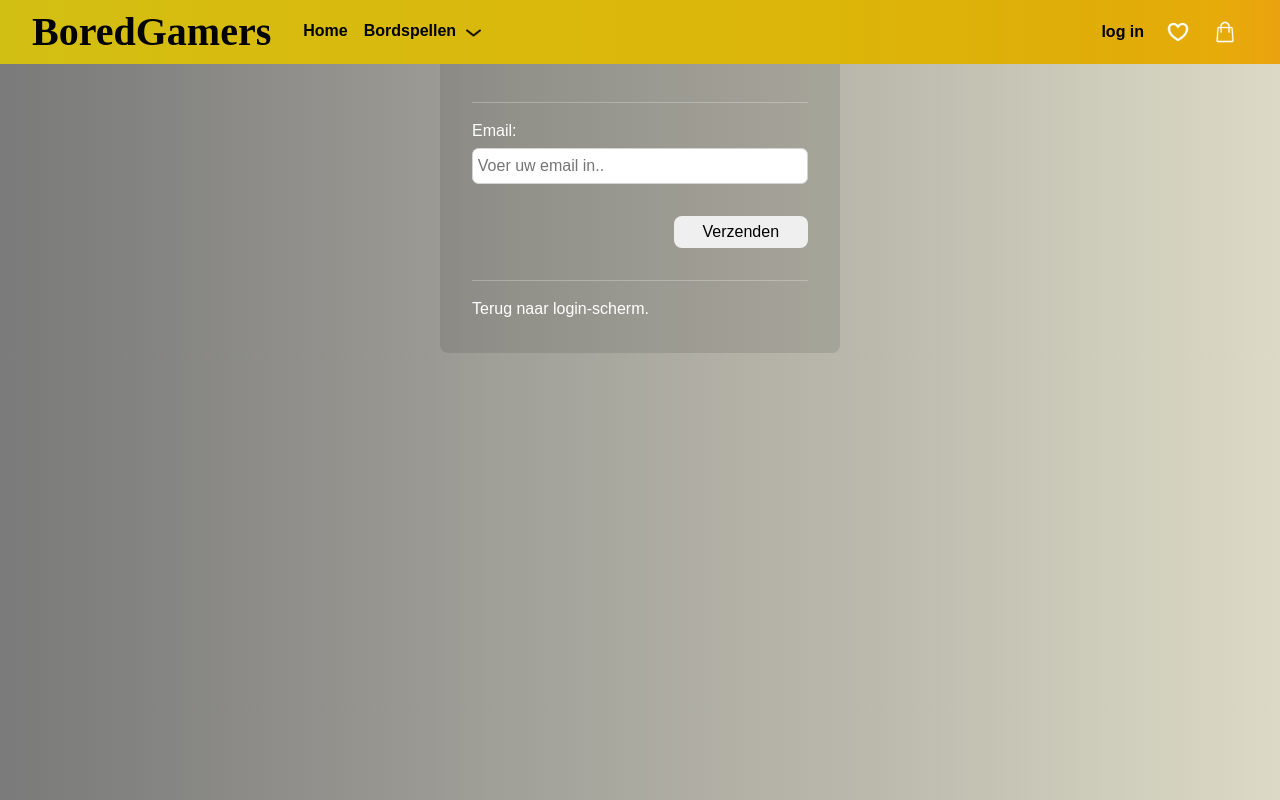
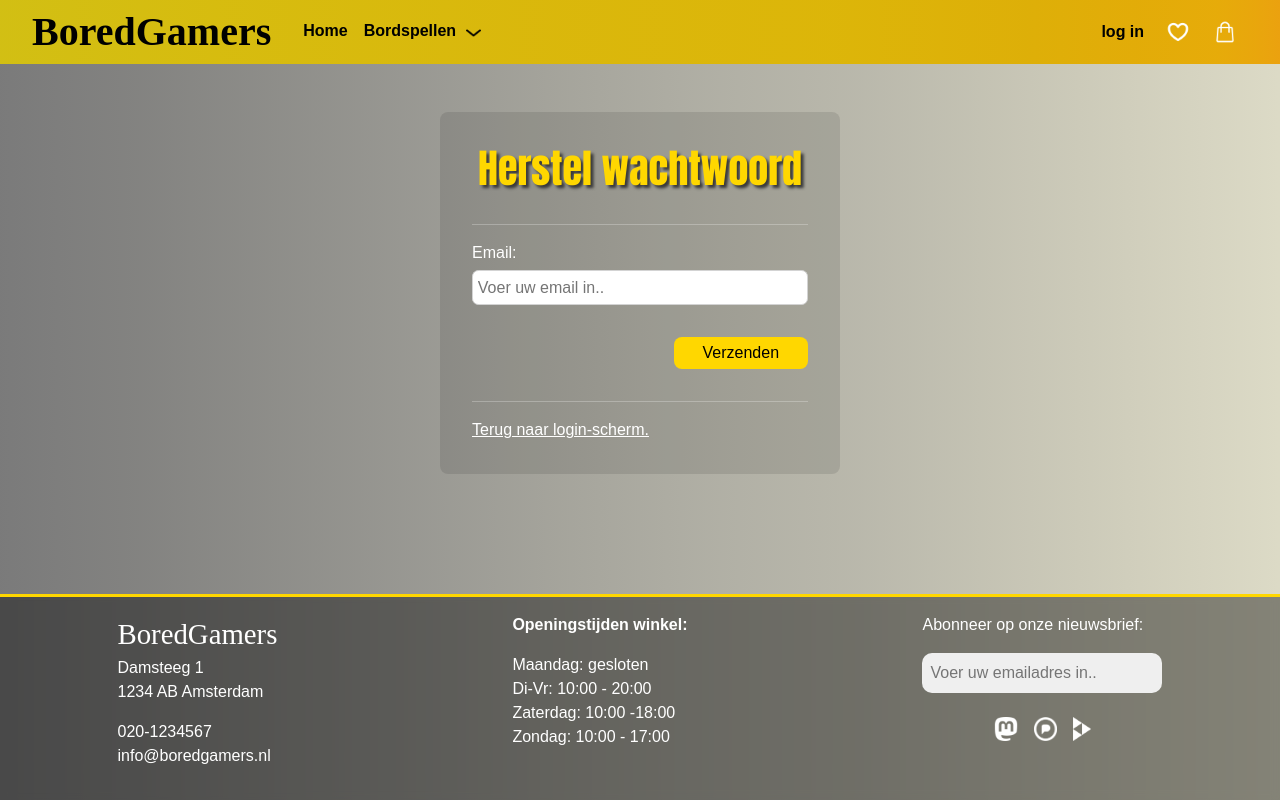
Before and after one commit to lextirajoh/webshop-frontend, a React (Vite) app: page /account/reset in a window 1280 px wide. Built offline with nearby package versions, Linux system fonts and the light colour scheme; no server answers.

Commit message:
Adjust account pages to new color scheme

```diff
--- a/src/pages/Home.jsx
+++ b/src/pages/Home.jsx
@@ -46,7 +46,7 @@ export default function Home() {
         </MiddleSection>
         <hr />
         <MiddleSection>
-          <MiddleTitle>ONZE AANRADERS</MiddleTitle>
+          <MiddleTitle>BESTSELLERS</MiddleTitle>
           <ProductContainer>
             {isLoading ? (
               <p>Loading...</p>
@@ -112,7 +112,7 @@ const HeroTitle = styled.div`
     font-size: 8vw;
     color: gold;
     font-weight: 900;
-    text-shadow: 3px 3px #393939;
+    text-shadow: 3px 3px 3px #393939;
     font-style: italic;
   }
 
@@ -123,7 +123,7 @@ const HeroTitle = styled.div`
     font-size: 6vw;
     font-weight: 900;
     font-style: italic;
-    text-shadow: 2px 2px #393939;
+    text-shadow: 2px 2px 2px #393939;
 
     a {
       color: white;
--- a/src/pages/account/Account.jsx
+++ b/src/pages/account/Account.jsx
@@ -35,36 +35,37 @@ export default function Account() {
 }
 
 const Container = styled.div`
-    display: flex;
+  display: flex;
   flex-direction: column;
   min-height: 100vh;
   width: 100%;
-`
+`;
 
 const Main = styled.main`
   display: flex;
   flex-direction: column;
-  width: 50%;
+  width: 90%;
   margin: 7rem auto 4rem auto;
+  border-radius: 0.5rem;
+  background-color: rgba(0, 0, 0, 0.1);
+  padding: 2rem;
 
-  border-radius: 0.5rem;
-  background-color: rgba(255, 255, 255, 0.2);
-  padding: 2rem;
+  @media (min-width: 30rem) {
+    width: 25rem;
+  }
 
   button {
     width: 10rem;
     height: 2rem;
     margin: 1rem 0 1rem auto;
-
-    background-color: white;
+    background-color: gold;
     border: none;
     border-radius: 0.5rem;
     cursor: pointer;
 
     :hover {
-      color: white;
-      background-color: #186297;
-      transition: 400ms;
+      background-color: #ffde22;
+      transition: 300ms;
     }
   }
 `;
--- a/src/pages/account/Login.jsx
+++ b/src/pages/account/Login.jsx
@@ -34,7 +34,7 @@ export default function Login() {
       <Container>
         <Main>
           <Form onSubmit={handleLogin}>
-            <h1>Login</h1>
+            <h1 className="heading">Login</h1>
             <hr />
             <label htmlFor="email">Email:</label>
             <input
@@ -81,12 +81,21 @@ const Container = styled.div`
 const Main = styled.main`
   margin: 7rem auto 4rem auto;
   padding: 2rem;
-  width: 25rem;
+  width: 90%;
   border-radius: 0.5rem;
-  background-color: rgba(255, 255, 255, 0.2);
+  background-color: rgba(0, 0, 0, 0.1);
 
-  a:hover {
+  @media (min-width: 30rem) {
+    width: 25rem;
+  }
+
+  a {
     text-decoration: underline;
+    color: white;
+
+    :hover {
+      color: black
+    }
   }
 `;
 
@@ -112,23 +121,14 @@ const Form = styled.form`
     height: 2rem;
     margin: 1rem 0 1rem auto;
     color: #000000;
-    background-color: #dadada;
+    background-color: gold;
     border: none;
     border-radius: 0.5rem;
     cursor: pointer;
 
     :hover {
-      color: white;
-      background-color: hsl(300, 50%, 25%);
+      background-color: #ffde22;
       transition: 300ms;
     }
   }
-
-  a {
-    color: white;
-
-    :hover {
-      color: #d9d8d8;
-    }
-  }
 `;
--- a/src/pages/account/Register.jsx
+++ b/src/pages/account/Register.jsx
@@ -35,7 +35,7 @@ export default function Register() {
     <>
       <Main>
         <Form onSubmit={handleRegister}>
-          <h2>Registreer</h2>
+          <h1 className='heading'>Registreer</h1>
           <hr />
           <label htmlFor="email">Email:</label>
           <input
@@ -85,19 +85,29 @@ const Main = styled.main`
   min-height: 100vh;
   width: 100%;
 
-  a:hover {
+  a {
     text-decoration: underline;
+    color: white;
+
+    :hover {
+      color: black
+    }
   }
 `;
 const Form = styled.form`
   display: flex;
   flex-direction: column;
-  width: 25rem;
+  width: 90%;
   margin: 7rem auto 4rem auto;
   padding: 2rem;
   border-radius: 0.5rem;
-  background-color: rgba(255, 255, 255, 0.2);
-  h2 {
+  background-color: rgba(0, 0, 0, 0.1);
+
+  @media (min-width: 30rem) {
+    width: 25rem;
+  }
+
+  h1 {
     margin: 0 auto 1rem auto;
   }
 
@@ -108,30 +118,20 @@ const Form = styled.form`
     padding: 0.3rem;
     border-radius: 0.4rem;
     border: 1px solid lightgray;
-    outline: none;
   }
 
   button {
     width: 40%;
     height: 2rem;
     margin: 1rem 0 1rem auto;
-    background-color: dadada;
+    background-color: gold;
     border: none;
     border-radius: 0.5rem;
     cursor: pointer;
 
     :hover {
-      color: white;
-      background-color: hsl(300, 50%, 25%);
+      background-color: #ffde22;
       transition: 300ms;
     }
   }
-
-  a {
-    color: white;
-
-    :hover {
-      color: #d9d8d8;
-    }
-  }
 `;
--- a/src/pages/account/Reset.jsx
+++ b/src/pages/account/Reset.jsx
@@ -4,6 +4,7 @@ import { auth } from '../../utils/firebase';
 import { Link, useNavigate } from 'react-router-dom';
 import styled from 'styled-components';
 import { toast } from 'react-toastify';
+import Footer from '../../components/Footer/Footer';
 
 export default function Reset() {
   const [email, setEmail] = useState('');
@@ -14,9 +15,12 @@ export default function Reset() {
 
     sendPasswordResetEmail(auth, email)
       .then(() => {
-        toast.info(`Instructies om wachtwoord te herstellen verzonden. Check uw email.`, {
+        toast.info(
+          `Instructies om wachtwoord te herstellen verzonden. Check uw email.`,
+          {
             position: 'bottom-left',
-        });
+          }
+        );
         navigate('/');
       })
       .catch((error) => {
@@ -26,9 +30,10 @@ export default function Reset() {
 
   return (
     <>
+      <Container>
         <Main>
           <Form onSubmit={handleReset}>
-        <h2>Herstel wachtwoord</h2>
+            <h1 className="heading">Herstel wachtwoord</h1>
             <hr />
             <label htmlFor="email">Email:</label>
             <input
@@ -42,62 +47,80 @@ export default function Reset() {
             />
             <button type="submit">Verzenden</button>
             <hr />
-      <Link to="/account/login">
-        Terug naar login-scherm.
-      </Link>
+            <Link to="/account/login">Terug naar login-scherm.</Link>
           </Form>
-
         </Main>
+        <Footer />
+      </Container>
     </>
   );
 }
 
+const Container = styled.div`
+  display: flex;
+  flex-direction: column;
+  min-height: 100vh;
+  width: 100%;
+`;
+
 const Main = styled.main`
-  width: 25rem;
+  width: 90%;
+  margin: 7rem auto 4rem auto;
   border-radius: 0.5rem;
   background-color: rgba(0, 0, 0, 0.1);
   padding: 2rem;
-`
+
+  @media (min-width: 30rem) {
+    width: 25rem;
+  }
+
+  a {
+    text-decoration: underline;
+    color: white;
+
+    :hover {
+      color: black;
+    }
+  }
+`;
 
 const Form = styled.form`
   display: flex;
   flex-direction: column;
 
-  h2 {
+  h1 {
     margin: 0 auto 1rem auto;
   }
 
   input {
     width: 100%;
-    margin-top: .3rem;
+    margin-top: 0.3rem;
     margin-bottom: 1rem;
-    padding: .3rem;
+    padding: 0.3rem;
     border-radius: 0.4rem;
     border: 1px solid lightgray;
-    outline: none;
   }
 
   button {
     width: 40%;
     height: 2rem;
     margin: 1rem 0 1rem auto;
-    background-color: dadada;
+    background-color: gold;
     border: none;
     border-radius: 0.5rem;
     cursor: pointer;
 
     :hover {
-      color: white;
-      background-color: #186297;
-      transition: 400ms;
-    }
+      background-color: #ffde22;
+      transition: 300ms;
     }
 
     a {
       color: white;
 
       :hover {
-      color: #d9d8d8
+        color: #d9d8d8;
       }
     }
-  `
+  }
+`;
--- a/src/styles/main.css
+++ b/src/styles/main.css
@@ -9,7 +9,7 @@
   padding: 0.5rem 0;
   list-style: none;
   color: white;
-  background-color: rgb(41,92,122);
+  background-color: rgb(41, 92, 122);
   border-radius: 0.4rem;
   display: none;
 }
@@ -42,6 +42,13 @@
   left: 0;
   width: 100%;
   height: 100%;
+}
+
+.heading {
+  font-family: Impact, Haettenschweiler, 'Arial Narrow Bold', sans-serif;
+  color: gold;
+  font-weight: 900;
+  text-shadow: 3px 3px 3px #393939;
 }
 
 /* mobile menu */
@@ -85,7 +92,7 @@ background-image: linear-gradient(
 
   .nav-links {
     width: 100%;
-    padding: .5rem;
+    padding: 0.5rem;
     cursor: pointer;
     text-align: right;
     display: table;
@@ -96,7 +103,6 @@ background-image: linear-gradient(
     transition: all 0.3s ease;
   }
 
-
   .menu-icon {
     display: block;
     position: absolute;
```
Lines whose indentation alone changed are shown as unchanged.
